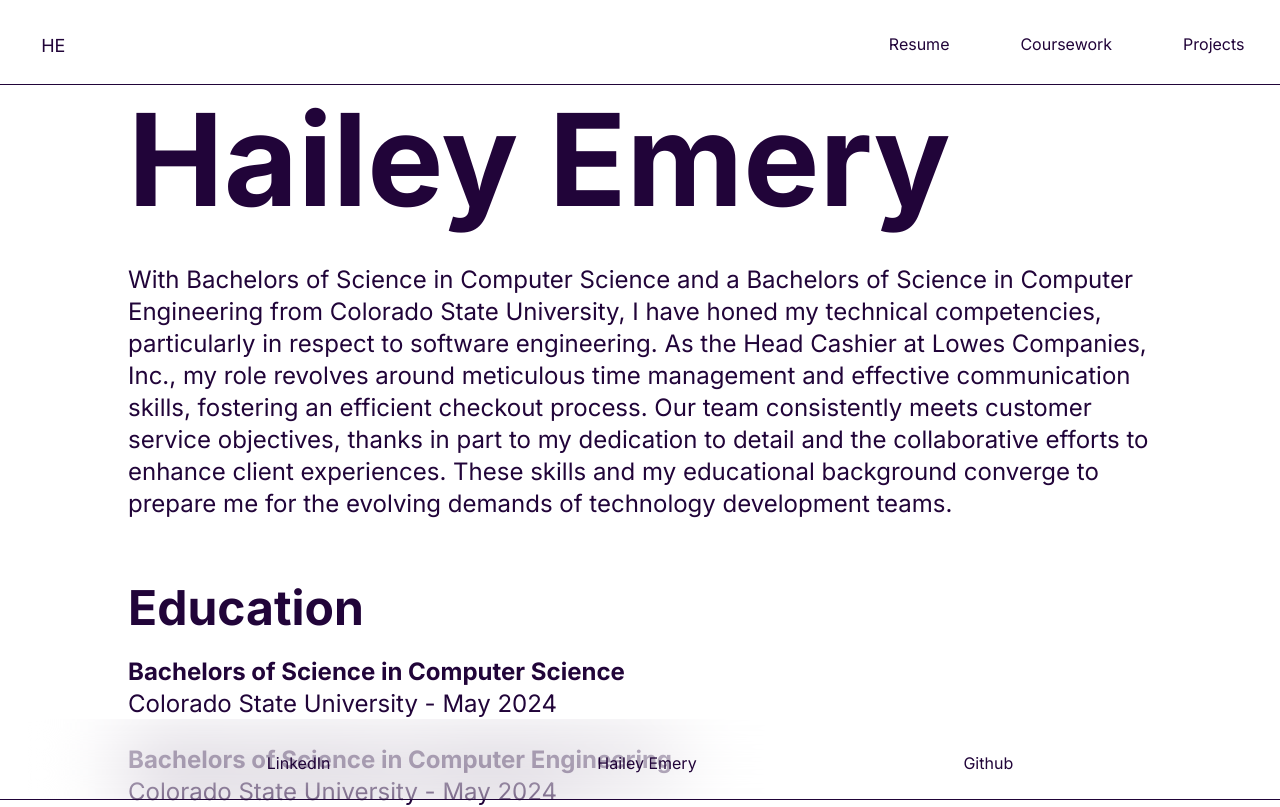
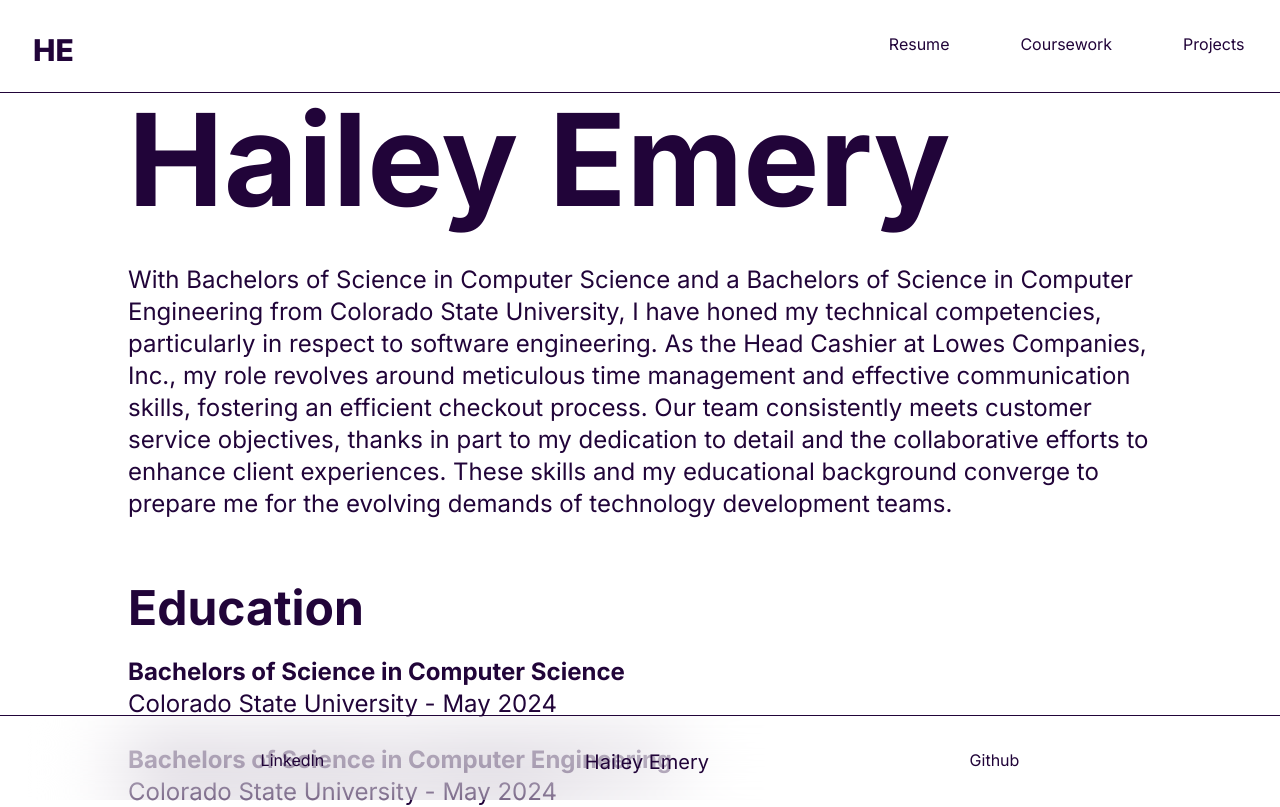
Before and after one commit to HaileyEmery/portfolio_website, a Next.js app: page / in a window 1280 px wide. Shown: the top 807 px of the page. Built offline with nearby package versions, Linux system fonts and the light colour scheme.

Commit message:
Style changes for header and footer

```diff
--- a/src/app/layout.tsx
+++ b/src/app/layout.tsx
@@ -32,9 +32,9 @@ export default function RootLayout({
           </div>
         </div> */}
         <div className="z-10 w-full max-w-5xl items-center justify-between">
-          <div className="fixed left-0 top-0 w-full flex flex-wrap justify-between border-b border-gray-300 bg-gradient-to-b from-zinc-200 pb-6 pt-8 backdrop-blur-2xl dark:border-neutral-800 dark:bg-zinc-800/30 dark:from-inherit">
-            <div className="text-lg ml-100 flex basis-full md:basis-1/12 justify-center">
-              <Link href="/" className="">HE</Link>
+          <div className="fixed left-0 top-0 w-full flex flex-wrap justify-between border-b border-purple-500 bg-gradient-to-blue-200 from-blue-100 pb-6 pt-8 backdrop-blur-2xl dark:border-purple-300 dark:bg-blue-500/30 dark:from-inherit">
+            <div className="ml-100 flex basis-full md:basis-1/12 justify-center">
+              <Link href="/" className="text-3xl font-extrabold">HE</Link>
             </div>
             <div className="flex basis-full md:basis-1/2 lg:basis-1/3 justify-around">
               <Link href="/Resume" className="text-bg"> Resume </Link>
@@ -43,10 +43,10 @@ export default function RootLayout({
             </div>
           </div>
 
-          <div className="fixed left-0 bottom-0 w-full flex flex-wrap justify-evenly border-b border-gray-300 bg-gradient-to-b from-zinc-200 pb-6 pt-8 backdrop-blur-2xl dark:border-neutral-800 dark:bg-zinc-800/30 dark:from-inherit">
-            <Link href="https:www.linkedin.com/in/HaileyEmery02">LinkedIn</Link>
-            <p>Hailey Emery</p>
-            <Link href="https:www.github.com/HaileyEmery">Github</Link>
+          <div className="fixed left-0 bottom-0 w-full flex flex-wrap justify-evenly align-text-bottom border-t border-purple-500 bg-gradient-to-blue-200 from-blue-100 pb-6 pt-8 backdrop-blur-2xl dark:border-purple-300 dark:bg-blue-500/30 dark:from-inherit">
+            <Link className="text-md" href="https:www.linkedin.com/in/HaileyEmery02">LinkedIn</Link>
+            <p className="text-xl">Hailey Emery</p>
+            <Link className="text-md" href="https:www.github.com/HaileyEmery">Github</Link>
           </div>
           {children}
         </div>
```
